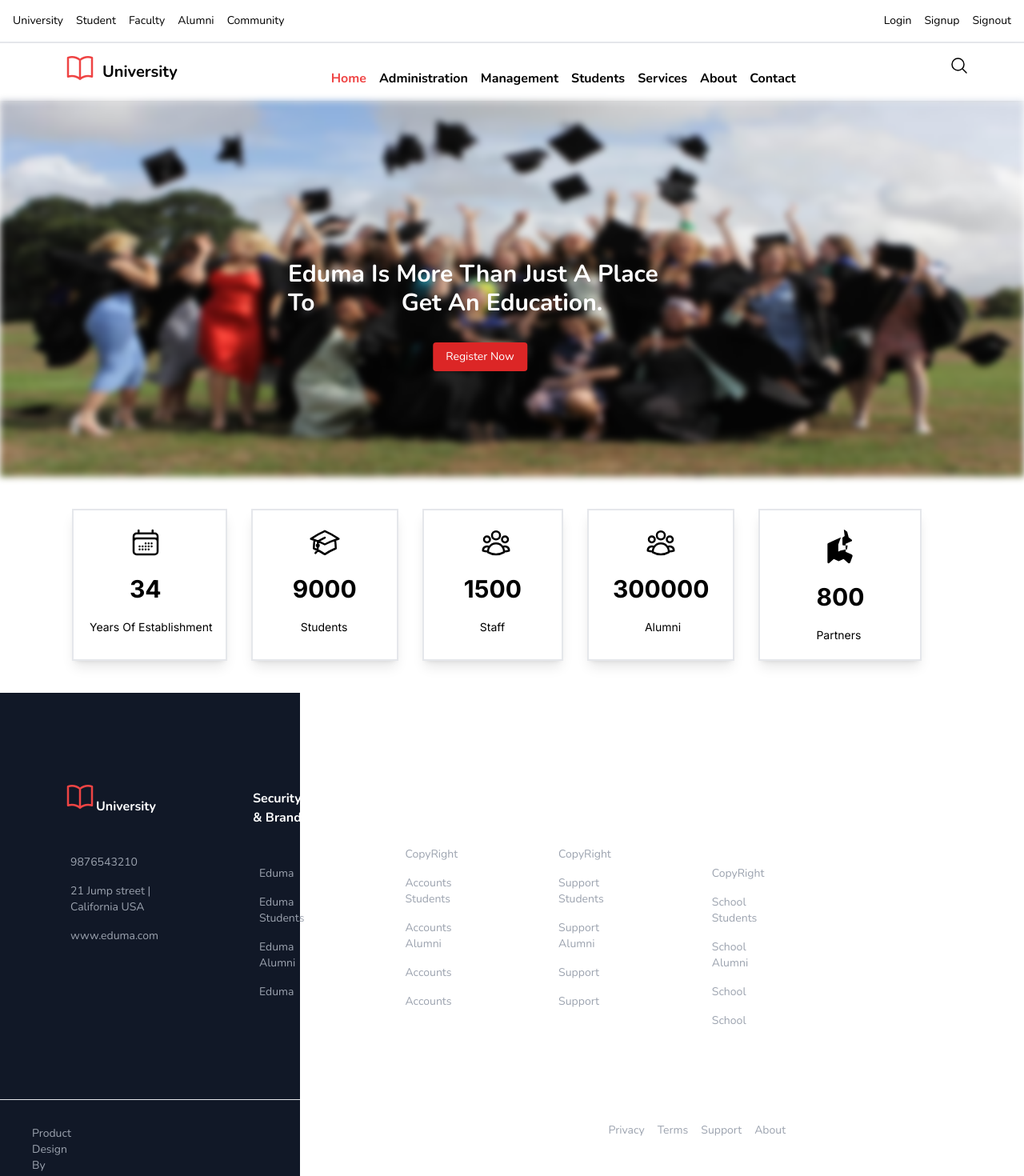
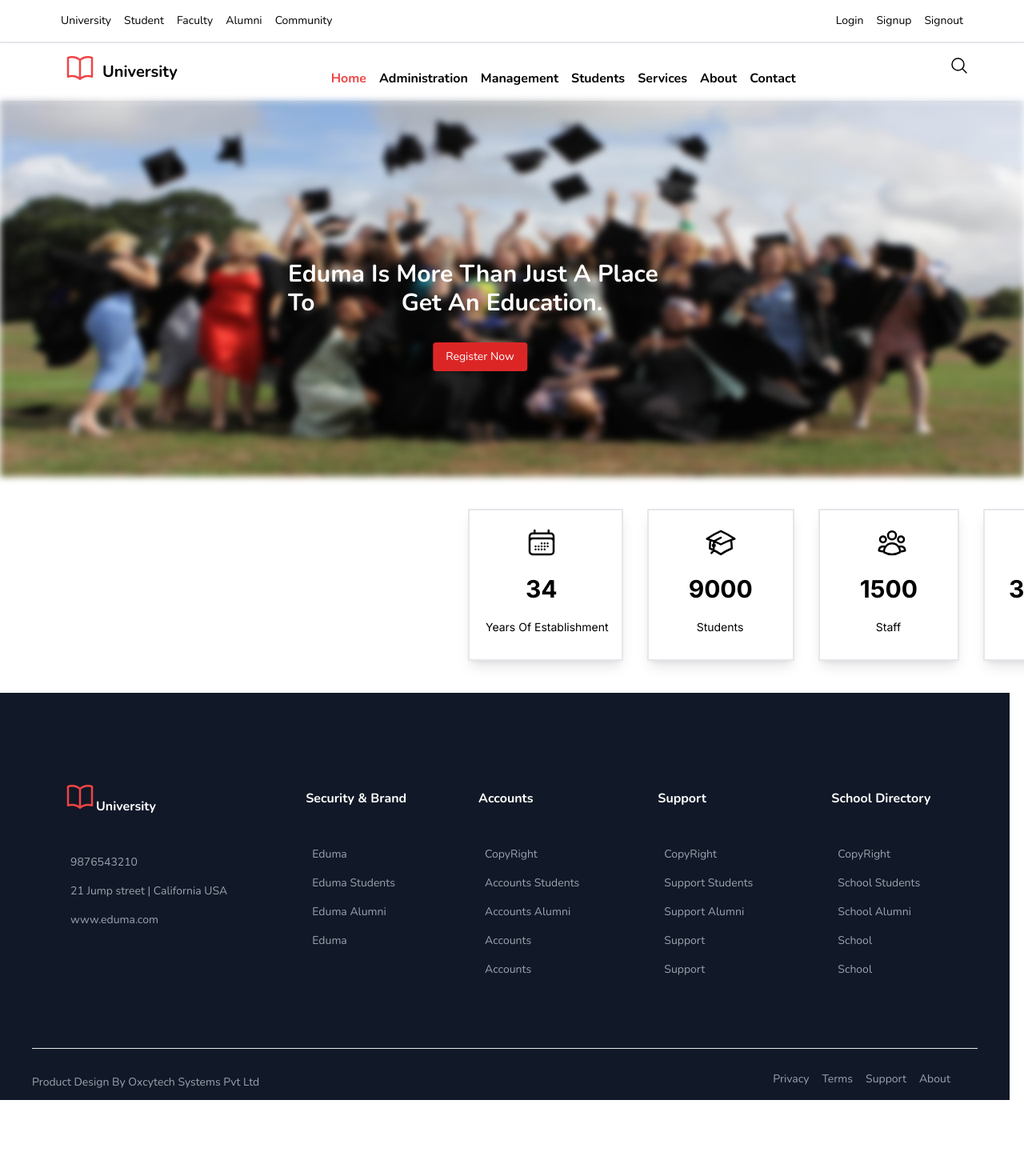
Before and after one commit to talhahamid29/website, a Next.js app: page / in a window 1280 px wide. Shown: the top 1470 px of the page at 80% size. After the commit the page ends 1375 px from the top, so only its background shows below. Built offline with nearby package versions, Linux system fonts and the light colour scheme.

Commit message:
'website'

```diff
--- a/app/page.tsx
+++ b/app/page.tsx
@@ -1,30 +1,33 @@
-import BgImage from '@/components/BgImage/BgImage'
-import Footer from '@/components/Footer/Footer'
-import Navbar1 from '@/components/Header/Navbar1'
-import Navbar2 from '@/components/Header/Navbar2'
-import Section1 from '@/components/Sections/Section1'
-import Section2 from '@/components/Sections/Section2'
-import Section3 from '@/components/Sections/Section3'
-import Section4 from '@/components/Sections/Section4'
-import Section5 from '@/components/Sections/Section5'
-import Section6 from '@/components/Sections/Section6'
-import Section7 from '@/components/Sections/Section7'
-import Image from 'next/image'
+import BgImage from "@/components/BgImage/BgImage";
+import Footer from "@/components/Footer/Footer";
+import Navbar1 from "@/components/Header/Navbar1";
+import Navbar2 from "@/components/Header/Navbar2";
+import Section1 from "@/components/Sections/Section1";
+import Section2 from "@/components/Sections/Section2";
+import Section3 from "@/components/Sections/Section3";
+import Section4 from "@/components/Sections/Section4";
+import Section5 from "@/components/Sections/Section5";
+import Section6 from "@/components/Sections/Section6";
+import Section7 from "@/components/Sections/Section7";
+import Image from "next/image";
 
 export default function Home() {
   return (
-    <>
-    <Navbar1/>
-    <Navbar2/>
-    <BgImage/>
-    <Section1/>
-    <Section2/>
-    <Section3/>
-    <Section4/>
-    <Section5/>
-    <Section6/>
-    <Section7/>
-    <Footer/>
-    </>
-  )
+    <div className="overflow-x-hidden">
+      <Navbar1 />
+      <Navbar2 />
+      <BgImage />
+      <div className="lg:w-[290px] mx-auto">
+        {/* Add a container with a maximum width for content */}
+        <Section1 />
+        <Section2 />
+        <Section3 />
+        <Section4 />
+        <Section5 />
+        <Section6 />
+        <Section7 />
+      </div>
+      <Footer />
+    </div>
+  );
 }
--- a/components/Footer/Footer.tsx
+++ b/components/Footer/Footer.tsx
@@ -2,9 +2,9 @@ import React from "react";
 
 const Footer: React.FC = () => {
   return (
-    <div className="w-[375px]">
+    <div className="w-[375px] lg:w-[1262px]">
       <div className="lg:flex lg:gap-[70px] bg-gray-900 text-white font-nunito py-10">
-        <div className="ml-[20px] mr-[20px] lg:mt-20 lg:ml-20">
+        <div className="ml-[20px]  lg:mt-20 lg:ml-20">
           <p className=" font-bold flex">
             <svg
               xmlns="http://www.w3.org/2000/svg"
@@ -20,7 +20,7 @@ const Footer: React.FC = () => {
                 d="M12 6.042A8.967 8.967 0 0 0 6 3.75c-1.052 0-2.062.18-3 .512v14.25A8.987 8.987 0 0 1 6 18c2.305 0 4.408.867 6 2.292m0-14.25a8.966 8.966 0 0 1 6-2.292c1.052 0 2.062.18 3 .512v14.25A8.987 8.987 0 0 0 18 18a8.967 8.967 0 0 0-6 2.292m0-14.25v14.25"
               />
             </svg>
-            <p className="mt-[10px]">University</p>
+            <span className="mt-[10px]">University</span>
           </p>
           <p className="mt-10 text-gray-400 text-sm p-2 ">9876543210</p>
           <p className="text-sm p-2 text-gray-400">
@@ -29,7 +29,7 @@ const Footer: React.FC = () => {
           <p className="text-sm p-2 text-gray-400"> www.eduma.com</p>
         </div>
 
-        <div className="ml-[20px] mr-[20px] mt-20">
+        <div className="ml-[20px]  mt-20">
           <p className="font-bold">Security & Brand</p>
           <div className="mt-10 ">
             <p className="p-2 text-sm text-gray-400">Eduma </p>
@@ -39,7 +39,7 @@ const Footer: React.FC = () => {
           </div>
         </div>
 
-        <div className="ml-[20px] mr-[20px] mt-20">
+        <div className="ml-[20px] mt-20">
           <p className="font-bold">Accounts</p>
           <div className="mt-10 ">
             <p className="p-2 text-sm text-gray-400"> CopyRight</p>
@@ -49,7 +49,7 @@ const Footer: React.FC = () => {
             <p className="p-2 text-sm text-gray-400">Accounts</p>
           </div>
         </div>
-        <div className="ml-[20px] mr-[20px] mt-20">
+        <div className="ml-[20px]  mt-20">
           <p className="font-bold">Support</p>
           <div className="mt-10 ">
             <p className="p-2 text-sm text-gray-400"> CopyRight</p>
@@ -59,7 +59,7 @@ const Footer: React.FC = () => {
             <p className="p-2 text-sm text-gray-400">Support</p>
           </div>
         </div>
-        <div className=" ml-[20px] mr-[20px] mt-20">
+        <div className=" ml-[20px]  mt-20">
           <p className="font-bold">School Directory</p>
           <div className="mt-10 ">
             <p className="p-2 text-sm text-gray-400"> CopyRight</p>
@@ -71,16 +71,16 @@ const Footer: React.FC = () => {
         </div>
       </div>
       <div className="bg-gray-900 font-nunito">
-        <hr className="text-gray-400  " />
+        <hr className="text-gray-400 ml-10 mr-10 " />
         <div className="lg:flex mt-5">
-          <p className=" text-sm text-gray-400 p-3 mr-[20px] pl-10">
+          <p className=" text-sm text-gray-400 p-3 pl-10">
             Product Design By Oxcytech Systems Pvt Ltd
           </p>
           <div className="flex text-sm ml-[70px] gap-4">
-            <p className="text-gray-400 lg:pl-[560px] pt-2">Privacy</p>
-            <p className="text-gray-400 pt-2">Terms</p>
-            <p className="text-gray-400 pt-2">Support</p>
-            <p className="text-gray-400 pt-2">About</p>
+            <p className="text-gray-400 text-sm lg:pl-[560px] pt-2">Privacy</p>
+            <p className="text-gray-400 text-sm pt-2">Terms</p>
+            <p className="text-gray-400 text-sm pt-2">Support</p>
+            <p className="text-gray-400 text-sm pt-2">About</p>
           </div>
         </div>
         <div />
--- a/components/Header/Navbar1.tsx
+++ b/components/Header/Navbar1.tsx
@@ -3,14 +3,14 @@ import React from "react";
 const Navbar1: React.FC = () => {
   return (
     <div className="bg-white font-nunito shadow-lg ml-[-70px] lg:m-0 lg:pl-10 lg:p-4 lg:pl-4 flex flex-col  md:flex-row justify-between items-center border-b-2 text-sm">
-      <ul className="flex space-x-1 lg:space-x-4 mb-2 md:mb-0 ml-[50px] lg:ml-[0px]">
+      <ul className="flex space-x-3 lg:space-x-4 mb-2 md:mb-0 ml-[70px] lg:ml-[60px]">
         <li>University</li>
         <li>Student</li>
         <li>Faculty</li>
         <li>Alumni</li>
         <li>Community</li>
       </ul>
-      <ul className="flex space-x-4">
+      <ul className="flex space-x-4 ml-[60px] lg:mr-[60px]">
         <li>Login</li>
         <li>Signup</li>
         <li>Signout</li>
```
